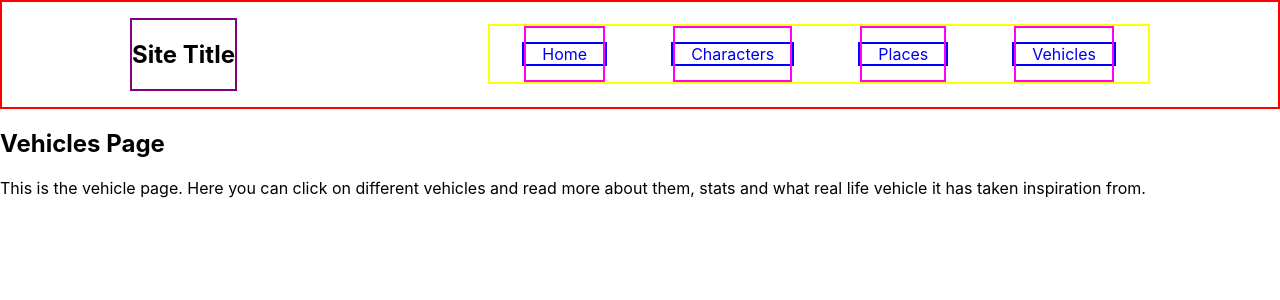
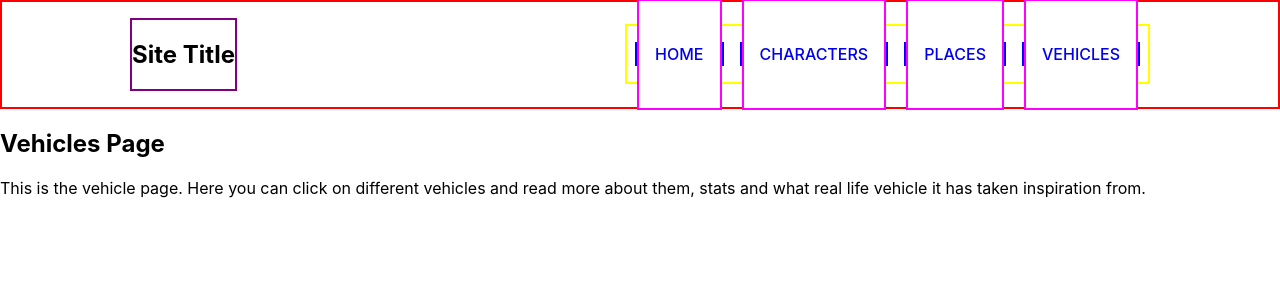
Before and after one commit to ChristianSB89/vegvisir-wiki, a React (Create React App) app: page /vehicles in a window 1280 px wide. Shown: the top 300 px of the page. Built offline with nearby package versions, Linux system fonts and the light colour scheme.

Commit message:
Working on navbar

```diff
--- a/src/components/navBar/navBarStyle.js
+++ b/src/components/navBar/navBarStyle.js
@@ -26,12 +26,19 @@ export const LinkFlex = styled.div`
 export const StyledLi = styled.li`
   border: 2px blue solid;
   list-style: none;
-  margin: 1em 2em;
+  margin: 1em 0.5em;
   text-align: center;
 `;
 
 export const LinkStyle = styled(Link)`
   text-decoration: none;
   border: 2px solid magenta;
-  padding: 1em;
+  padding: 2.7em 1em;
+  text-transform: uppercase;
+  font-weight: 500;
+  background: white;
+  &:hover {
+    padding-bottom: 4em;
+    border-radius: 0 0 0.5em 0.5em;
+  }
 `;
```
